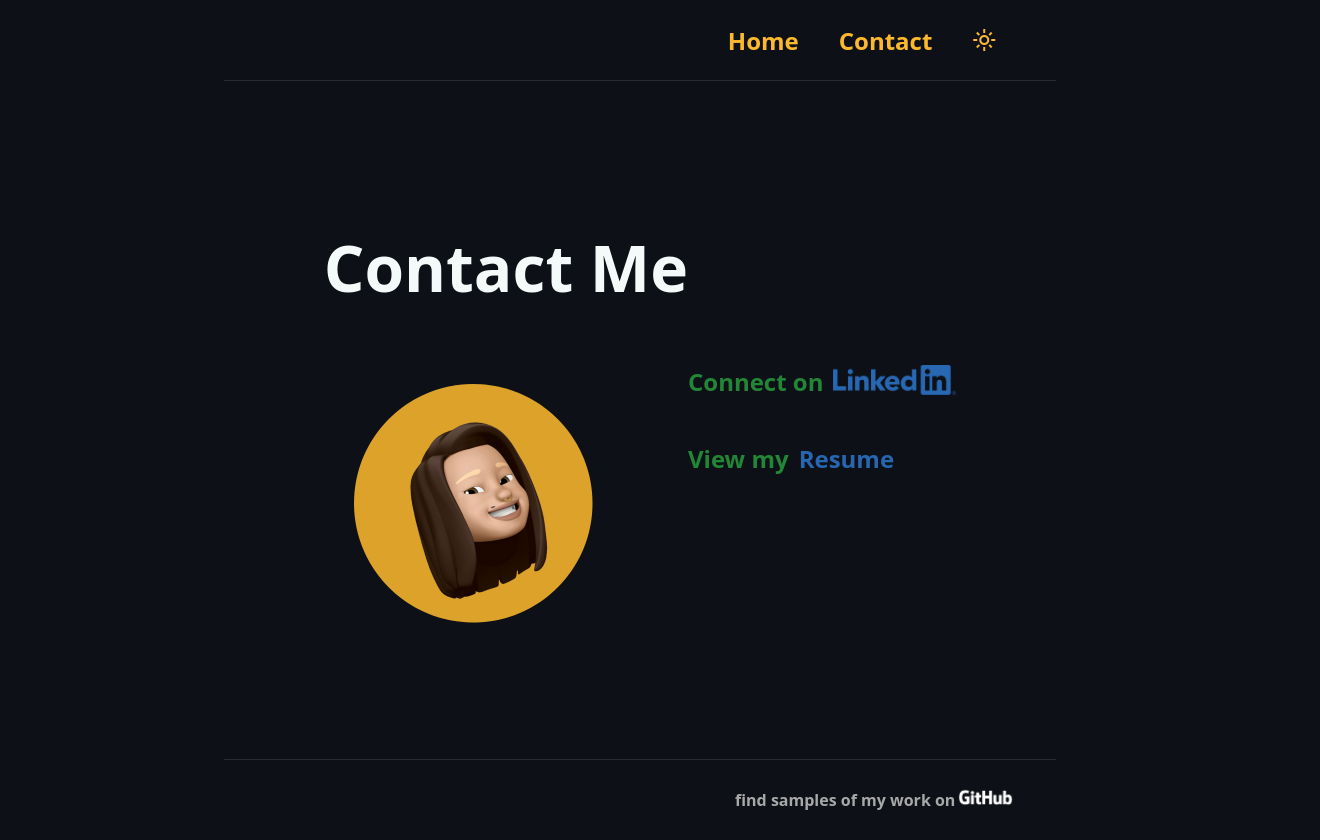
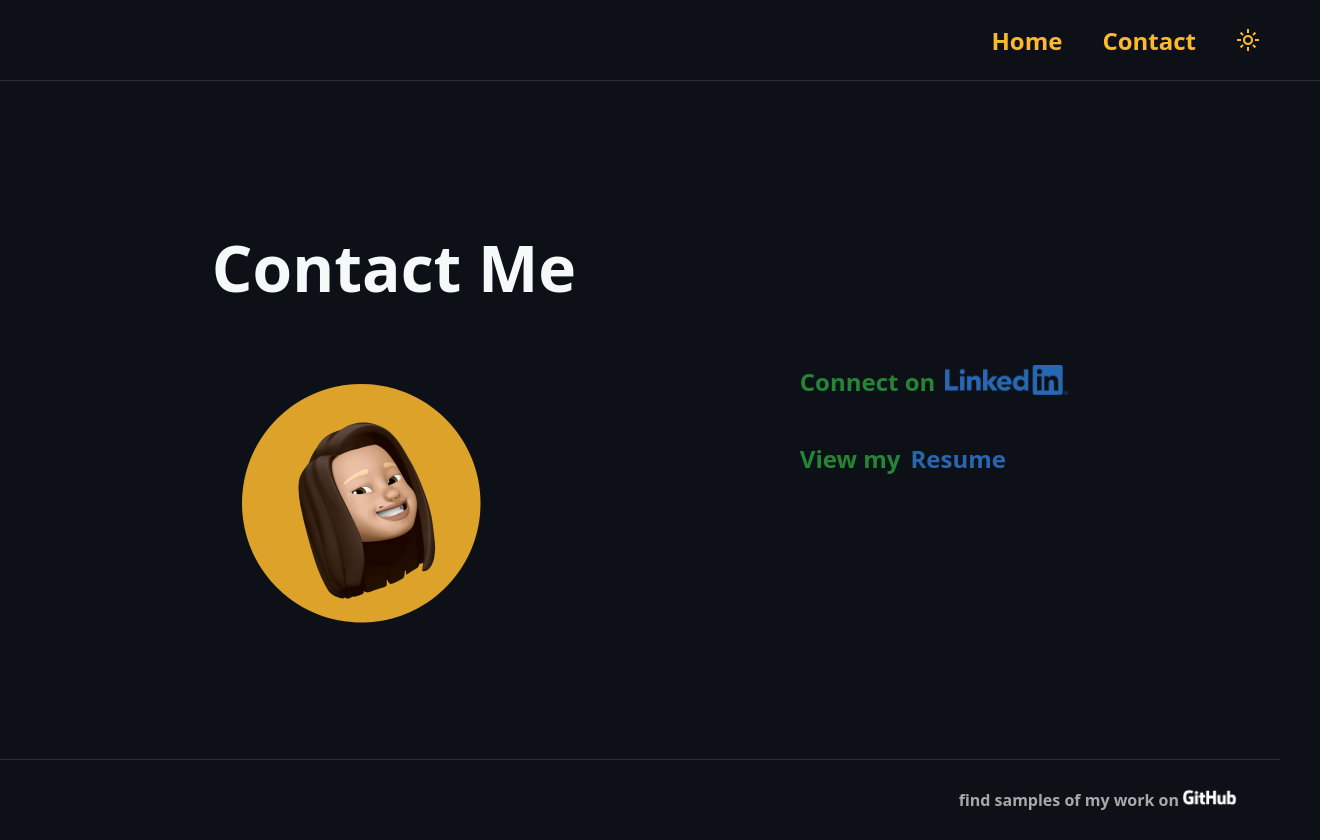
Before and after one commit to kashitamang/personal-portfolio, a React (Create React App) app: page /contact in a window 1280 px wide. Shown: the whole page, 1320 px wide, since content can reach past the window. Built offline with nearby package versions, Linux system fonts and the light colour scheme.

Commit message:
finishing refactor, revisit to help continuation of size from page to page

```diff
--- a/src/App.css
+++ b/src/App.css
@@ -1,4 +1,14 @@
 /* dark */
+
+.App {
+  height: 100vh;
+  width: 100vw;
+}
+
+body::-webkit-scrollbar {
+  display: none;
+}
+
 .dark {
   background-color: var(--almost-black);
   color: var(--lightest-grey);
--- a/src/Components/HomePage/HomePage.module.scss
+++ b/src/Components/HomePage/HomePage.module.scss
@@ -1,5 +1,4 @@
 .HomePage {
-
   h4 {
     display: flex;
     flex-direction: row;
--- a/src/Components/Page/Header/Header.module.scss
+++ b/src/Components/Page/Header/Header.module.scss
@@ -1,5 +1,6 @@
 .Header {
   height: 10vh;
+  width: 100%;
   position: sticky;
   display: flex;
   flex-direction: row;
```
